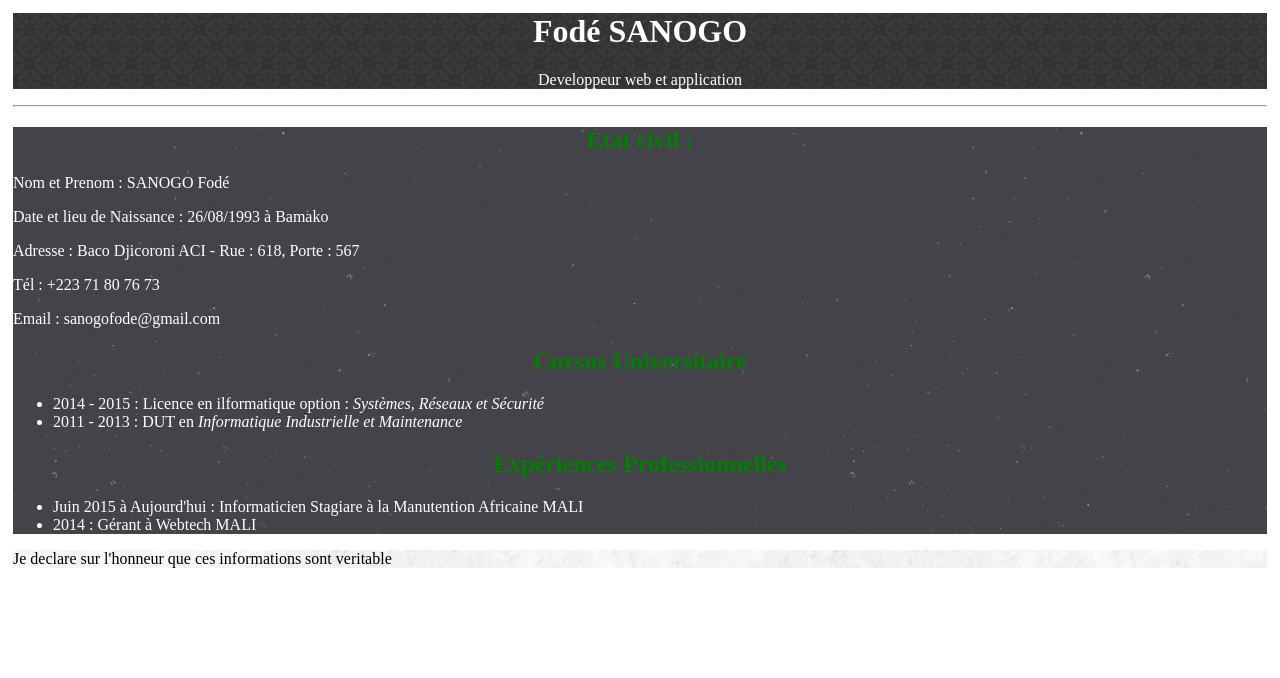
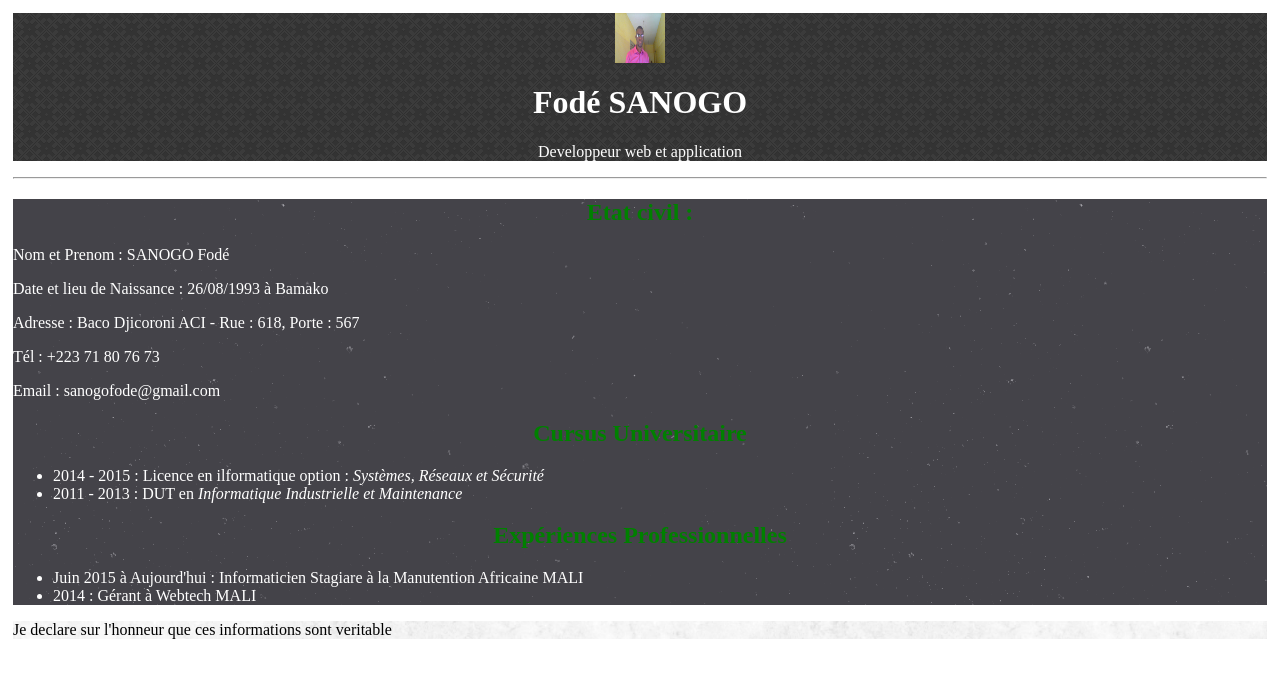
Before and after one commit to fode20144/Semaine-5, a plain HTML site: page index.html in a window 1280 px wide. Drawn offline with Linux system fonts and the light colour scheme.

Commit message:
Modification index.html

```diff
--- a/index.html
+++ b/index.html
@@ -7,6 +7,7 @@
 
     <body>
         <header>
+            <img src="images/photo.JPG" alt="photo" height="50" width="50"/>
             <h1>Fodé SANOGO</h1>
             <p>Developpeur web et application</p>
         </header>
```
